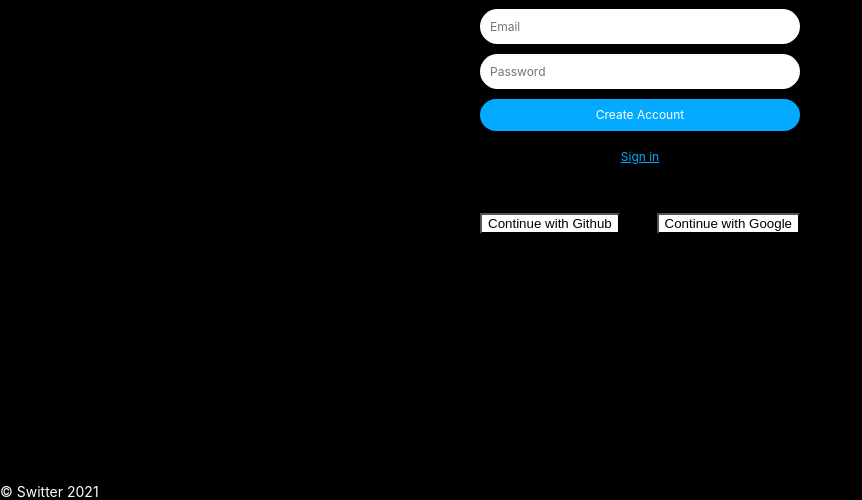
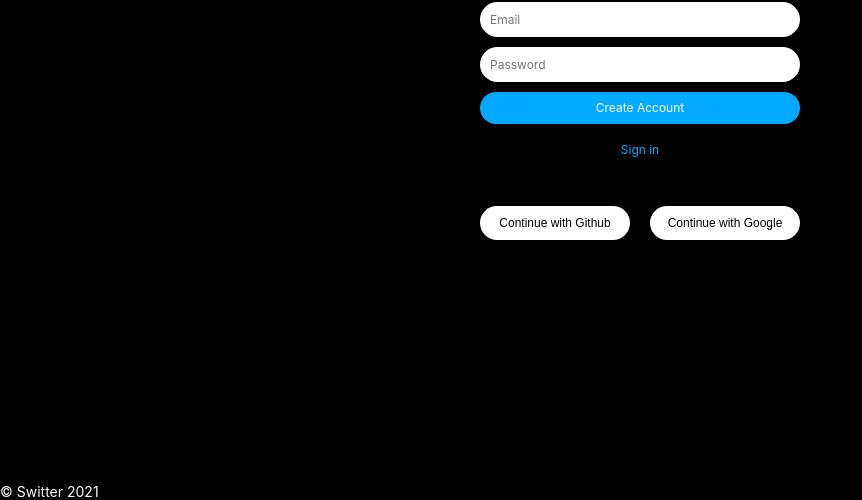
Before and after one commit to leeisack/Switter_gh_pages, a React app: page / in a window 1280 px wide. Shown: the part 315-815 px from the top of the page, without its empty margins (0-862 px from the left). Built offline with nearby package versions, Linux system fonts and the light colour scheme; some packages are replaced by stand-ins of ours; no server answers.

Commit message:
sack's switter done

```diff
--- a/src/components/AuthSocial.js
+++ b/src/components/AuthSocial.js
@@ -19,10 +19,10 @@ const SocialAuth = () => {
   return (
     <>
       <div className="authBtns">
-        <button onClick={onSocialClick} name="github">
+        <button className="authBtn" onClick={onSocialClick} name="github">
           Continue with Github
         </button>
-        <button onClick={onSocialClick} name="google">
+        <button className="authBtn" onClick={onSocialClick} name="google">
           Continue with Google
         </button>
       </div>
--- a/src/sweetstyle.css
+++ b/src/sweetstyle.css
@@ -272,5 +272,6 @@ form {
   margin-bottom: 50px;
   display: block;
   font-size: 12px;
-  text-decoration: underline;
+
+  /* text-decoration: underline; */
 }
```
Also changed, not shown: package.json (+7 -2 lines), 2 other files.
